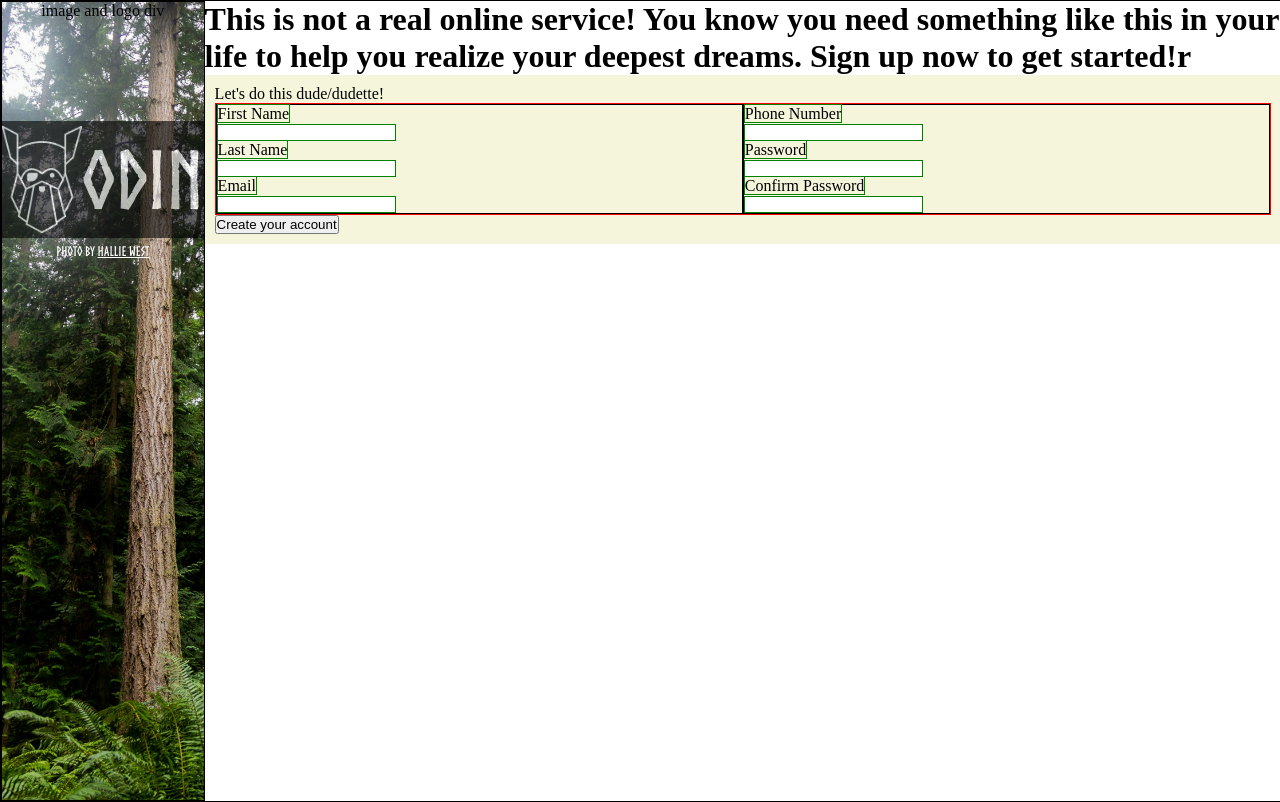
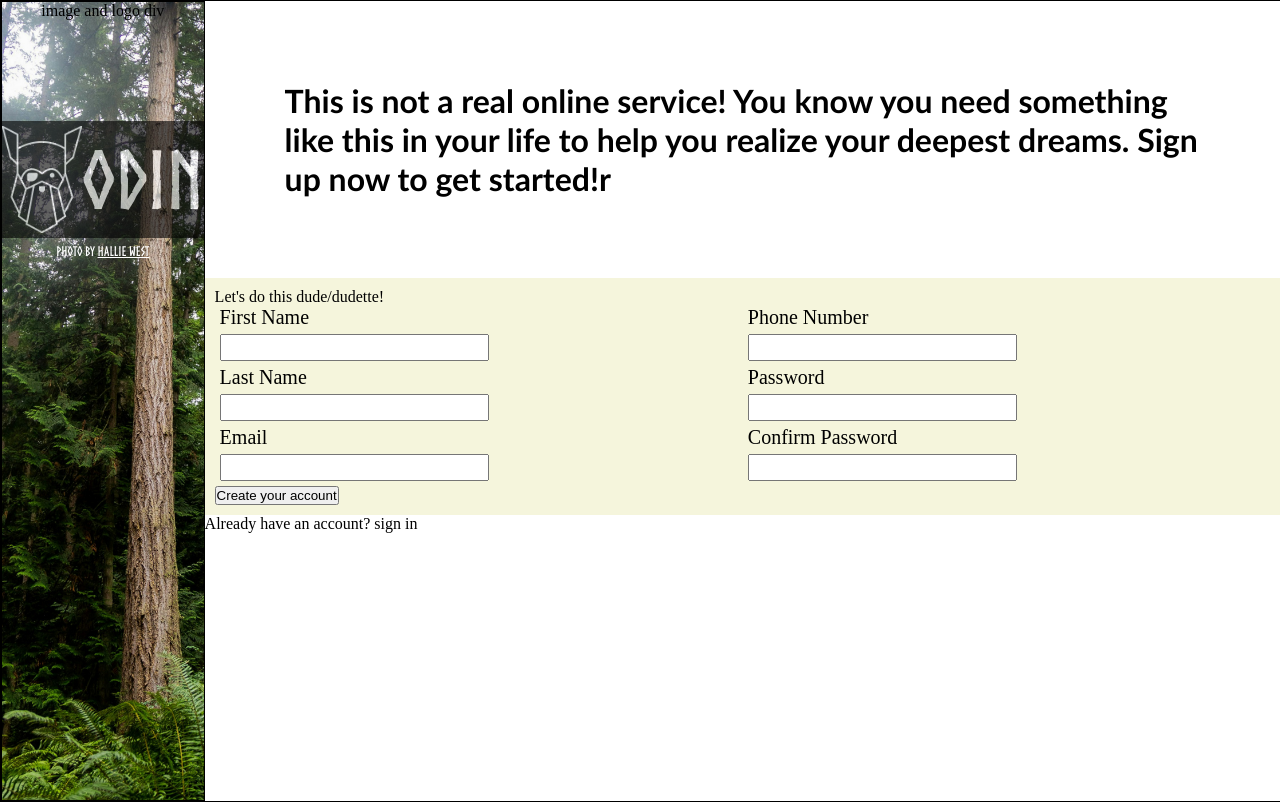
Before and after one commit to rac640/odin-sign-up-form, a plain HTML site: page index.html in a window 1280 px wide. Drawn offline with Linux system fonts and the light colour scheme.

Commit message:
Changed font for the h1 element

```diff
--- a/index.html
+++ b/index.html
@@ -50,9 +50,11 @@
 
 
                 </div>
-                <button type="submit">Create your account</button>
+                <button type="submit" class="create-account-button">Create your account</button>
 
             </form>
+
+            <p>Already have an account? sign in</p>
 
 
         </div>
--- a/styles.css
+++ b/styles.css
@@ -4,6 +4,11 @@
     padding:0;
 }
 
+h1{
+    margin: 5rem;
+    font-family:'Trebuchet MS', 'Lucida Sans Unicode', 'Lucida Grande', 'Lucida Sans', Arial, sans-serif
+
+}
 
 
 @font-face {
@@ -99,14 +104,14 @@ form{
 
 
 .big-input-container{
-    border: 1px solid red;
+    /* border: 1px solid red; */
     display:flex;
 
 }
 
 /* idea: make two   */
 .input-container-one, .input-container-two{
-    border:1px solid black;
+    /* border:1px solid black; */
     /* making items the same size */
     flex: 1;
     /* width: 40%; */
@@ -114,5 +119,7 @@ form{
 
 
 input, label{
-   border: 1px solid green;
+   /* border: 1px solid green; */
+   margin: 5px;
+font-size: 20px;
 }
```
